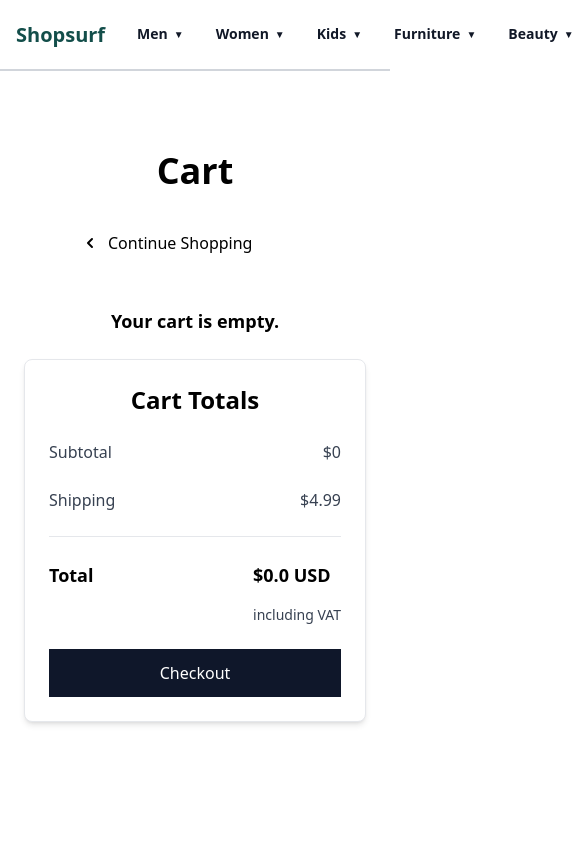
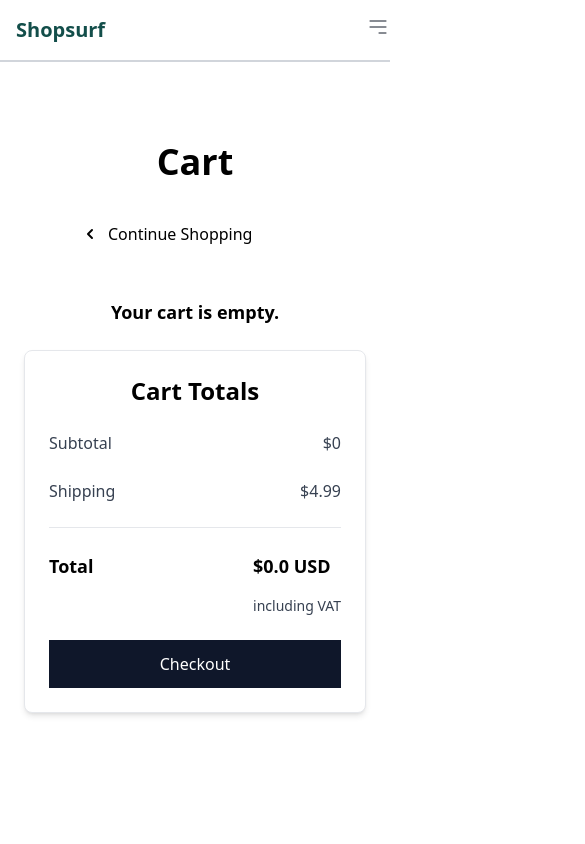
Before and after one commit to KhushiDayani17/E-commerce, a Next.js app: page /cart in a window 390 px wide. Shown: the top 844 px of the page, 585 px wide, since content can reach past the window. Built offline with nearby package versions, Linux system fonts and the light colour scheme; a web font is replaced by a local one.

Commit message:
header responsive

```diff
--- a/components/Header/Header.tsx
+++ b/components/Header/Header.tsx
@@ -272,36 +272,23 @@ const beautyCategories = [
     items: ["Perfume", "Deodorant", "Body Mist"],
   },
 ];
-const Header = () => {
-  const cartItem = useSelector(selectCart);
-  const count = cartItem.items.length;
-
+const NavBarLink = ({ href, text, submenu }: any) => {
   return (
-    <>
-      <nav className="flex relative bg-white border-b-2 border-gray-300 text-gray-900 w-full">
-        <div className="container mx-auto flex justify-between items-center">
-          <div className="relative block p-4 lg:p-6 text-xl text-teal-600 font-bold">
-            <a href="#" className="text-teal-900">
-              Shopsurf
-            </a>
-          </div>
-          <ul className="flex">
     <li className="hoverable">
       <a
-                href="#"
+        href={href}
         className="relative block py-6 px-4 lg:p-6 text-sm lg:text-base font-bold"
       >
-                Men
+        {text}
       </a>
+      {submenu && (
         <div className="p-6 mega-menu mb-16 sm:mb-0 shadow-xl bg-white">
           <div className="grid grid-cols-4 gap-4">
-                  {MenCategories.map((category, index) => (
+            {submenu.map((category: any, index: number) => (
               <div key={index}>
-                      <h3 className="text-lg font-semibold mb-2">
-                        {category.title}
-                      </h3>
+                <h3 className="text-lg font-semibold mb-2">{category.title}</h3>
                 <ul>
-                        {category.items.map((item, itemIndex) => (
+                  {category.items.map((item: string, itemIndex: number) => (
                     <li
                       key={itemIndex}
                       className="hover:text-black hover:font-semibold cursor-pointer mb-2"
@@ -314,124 +301,35 @@ const Header = () => {
             ))}
           </div>
         </div>
+      )}
     </li>
-            <li className="hoverable">
-              <a
-                href="#"
-                className="relative block py-6 px-4 lg:p-6 text-sm lg:text-base font-bold"
+  );
+};
+
+const Header = () => {
+  const cartItem = useSelector(selectCart);
+  const count = cartItem.items.length;
+  const [menuOpen, setMenuOpen] = useState(false);
+
+  return (
+    <>
+      <nav className={`${menuOpen ? "absolute z-10 bg-white w-full sm:w-1/2 right-0" : "flex relative bg-white border-b-2 border-gray-300 text-gray-900 w-full"}`}>
+        <div className={`${menuOpen ? "container mx-auto flex flex-col items-center" : "container mx-auto flex justify-between items-center"}`}>
+          <div className={"relative block p-4 lg:p-6 text-xl text-teal-600 font-bold"}>
+            <a href="#" className="text-teal-900">
+              Shopsurf
+            </a>
+          </div>
+          <div className={`${menuOpen ? "flex justify-end sm:gap-32 gap-10 m-4" : ""}`}>
+            <ul
+              className={`${menuOpen ? "flex flex-col items-center" : "hidden"
+                } lg:flex`}
             >
-                Women
-              </a>
-              <div className="p-6 mega-menu mb-16 sm:mb-0 shadow-xl bg-white">
-                <div className="grid grid-cols-4 gap-4">
-                  {WomenCategories.map((category, index) => (
-                    <div key={index}>
-                      <h3 className="text-lg font-semibold mb-2">
-                        {category.title}
-                      </h3>
-                      <ul>
-                        {category.items.map((item, itemIndex) => (
-                          <li
-                            key={itemIndex}
-                            className="hover:text-black hover:font-semibold cursor-pointer mb-2"
-                          >
-                            {item}
-                          </li>
-                        ))}
-                      </ul>
-                    </div>
-                  ))}
-                </div>
-              </div>
-            </li>
-            <li className="hoverable">
-              <a
-                href="#"
-                className="relative block py-6 px-4 lg:p-6 text-sm lg:text-base font-bold"
-              >
-                Kids
-              </a>
-              <div className="p-6 mega-menu mb-16 sm:mb-0 shadow-xl bg-white">
-                <div className="grid grid-cols-4 gap-4">
-                  {KidsCategories.map((category, index) => (
-                    <div key={index}>
-                      <h3 className="text-lg font-semibold mb-2">
-                        {category.title}
-                      </h3>
-                      <ul>
-                        {category.items.map((item, i) => (
-                          <li
-                            key={i}
-                            className="hover:text-black hover:font-semibold cursor-pointer mb-2"
-                          >
-                            {item}
-                          </li>
-                        ))}
-                      </ul>
-                    </div>
-                  ))}
-                </div>
-              </div>
-            </li>
-            <li className="hoverable">
-              <a
-                href="#"
-                className="relative block py-6 px-4 lg:p-6 text-sm lg:text-base font-bold"
-              >
-                Furniture
-              </a>
-              <div className="p-6 mega-menu mb-16 sm:mb-0 shadow-xl bg-white">
-                <div className="grid grid-cols-4 gap-4">
-                  {furnitureCategories.map((category, index) => (
-                    <div key={index}>
-                      <h3 className="text-lg font-semibold mb-2">
-                        {category.title}
-                      </h3>
-                      <ul>
-                        {category.items.map((item, i) => (
-                          <li
-                            key={i}
-                            className="hover:text-black hover:font-semibold cursor-pointer mb-2"
-                          >
-                            {item}
-                          </li>
-                        ))}
-                      </ul>
-                    </div>
-                  ))}
-                </div>
-              </div>
-            </li>
-            <li className="hoverable">
-              <a
-                href="#"
-                className="relative block py-6 px-4 lg:p-6 text-sm lg:text-base font-bold"
-              >
-                Beauty
-              </a>
-              <div className="p-6 mega-menu mb-16 sm:mb-0 shadow-xl bg-white">
-                <div className="grid grid-cols-4 gap-4">
-                  {beautyCategories.map((category, index) => (
-                    <div key={index}>
-                      <h3 className="text-lg font-semibold mb-2">
-                        {category.title}
-                      </h3>
-                      <ul>
-                        {category.items.map((item, i) => (
-                          <li
-                            key={i}
-                            className="hover:text-black hover:font-semibold cursor-pointer mb-2"
-                          >
-                            {item}
-                          </li>
-                        ))}
-                      </ul>
-                    </div>
-                  ))}
-                </div>
-              </div>
-            </li>
-          </ul>
+              <NavBarLink href="#" text="Men" submenu={MenCategories} />
+              <NavBarLink href="#" text="Women" submenu={WomenCategories} />
+              <NavBarLink href="#" text="Kids" submenu={KidsCategories} />
+              <NavBarLink href="#" text="Furniture" submenu={furnitureCategories} />
+              <NavBarLink href="#" text="Beauty" submenu={beautyCategories} />
               <div className="flex gap-6 relative block p-4 lg:p-6 text-xl font-bold">
                 <div>
                   <svg
@@ -473,6 +371,44 @@ const Header = () => {
                   </Link>
                 </div>
               </div>
+            </ul>
+            <div className="lg:hidden">
+              <button
+                className="text-gray-900 focus:outline-none"
+                onClick={() => setMenuOpen(!menuOpen)}
+              >
+                {menuOpen ? (
+                  <svg
+                    xmlns="http://www.w3.org/2000/svg"
+                    fill="none"
+                    viewBox="0 0 24 24"
+                    stroke="currentColor"
+                    className="w-6 h-6"
+                  >
+                    <path
+                      stroke-linecap="round"
+                      stroke-linejoin="round"
+                      d="M6 18L18 6M6 6l12 12"
+                    />
+                  </svg>
+                ) : (
+                  <svg
+                    xmlns="http://www.w3.org/2000/svg"
+                    fill="none"
+                    viewBox="0 0 24 24"
+                    stroke="currentColor"
+                    className="w-6 h-6"
+                  >
+                    <path
+                      stroke-linecap="round"
+                      stroke-linejoin="round"
+                      d="M4 6h16M4 12h16m-7 6h7"
+                    />
+                  </svg>
+                )}
+              </button>
+            </div>
+          </div>
         </div>
       </nav>
     </>
```
Also changed, not shown: 1 other file (tests, documents, lock files or other folders). Lines whose indentation alone changed are shown as unchanged.
